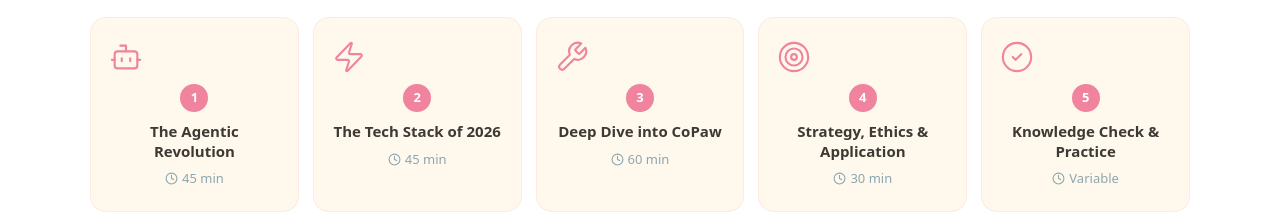
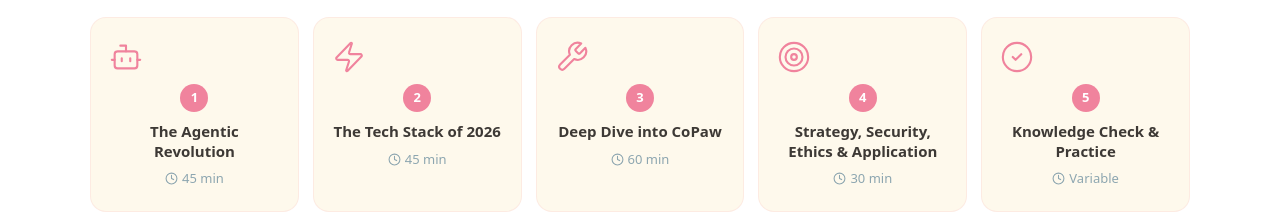
Before and after one commit to boktoday/ai-agent-upskill-sales, a React (Vite) app: page / in a window 1280 px wide. Shown: the part 1220-1433 px from the top of the page. Built offline with nearby package versions, Linux system fonts and the light colour scheme.

Commit message:
Update Module 4: Add Security to module name

```diff
--- a/src/App.tsx
+++ b/src/App.tsx
@@ -47,7 +47,7 @@
     { num: 1, name: 'The Agentic Revolution', duration: '45 min', icon: Bot },
     { num: 2, name: 'The Tech Stack of 2026', duration: '45 min', icon: Zap },
     { num: 3, name: 'Deep Dive into CoPaw', duration: '60 min', icon: Wrench },
-    { num: 4, name: 'Strategy, Ethics & Application', duration: '30 min', icon: Target },
+    { num: 4, name: 'Strategy, Security, Ethics & Application', duration: '30 min', icon: Target },
     { num: 5, name: 'Knowledge Check & Practice', duration: 'Variable', icon: CheckCircle2 },
   ]
 
```
